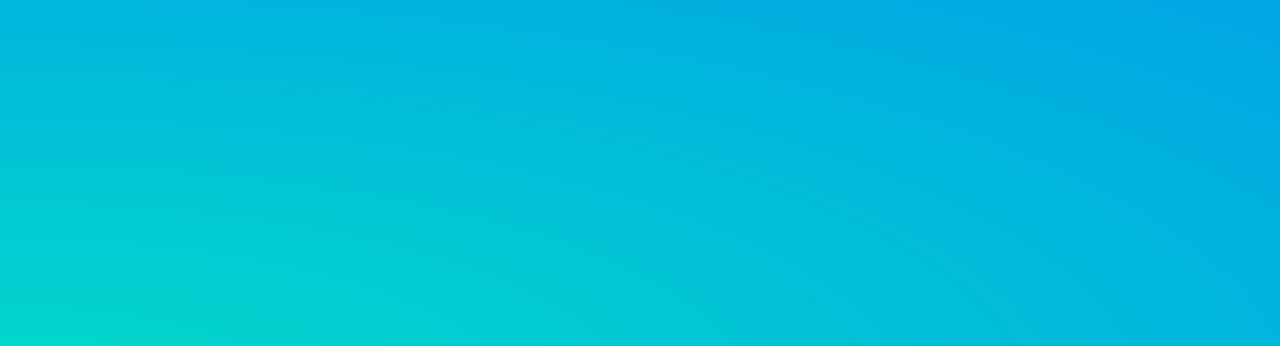
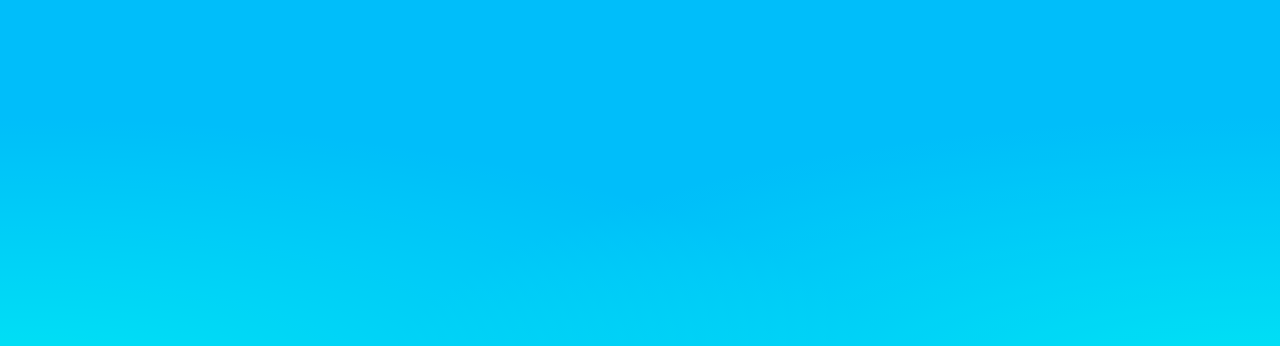
Before and after one commit to ThreeFive-O/threefive-o.github.io, a plain HTML site: page index.html in a window 1280 px wide. Shown: the top 346 px of the page. Drawn offline with Linux system fonts and the light colour scheme.

Commit message:
Symmetric gradient for CSS background 🖼

```diff
--- a/35O.css
+++ b/35O.css
@@ -4,7 +4,9 @@ html {
     display: flex;
     align-items: center;
     justify-content: center;
-    background: radial-gradient(ellipse at 0 50%, rgba(3,220,202,1) 0%,rgb(0, 164, 229) 100%); /* W3C, IE10+, FF16+, Chrome26+, Opera12+, Safari7+ */
+    background: radial-gradient(ellipse at 0 50%, rgba(3,220,202,1) 0%,rgb(0, 164, 229) 50%),
+    radial-gradient(ellipse at 100% 50%, rgba(3,220,202,1) 0%,rgb(0, 164, 229) 50%); /* W3C, IE10+, FF16+, Chrome26+, Opera12+, Safari7+ */
+    background-blend-mode: overlay;
     user-select: none;
 }
 
```
